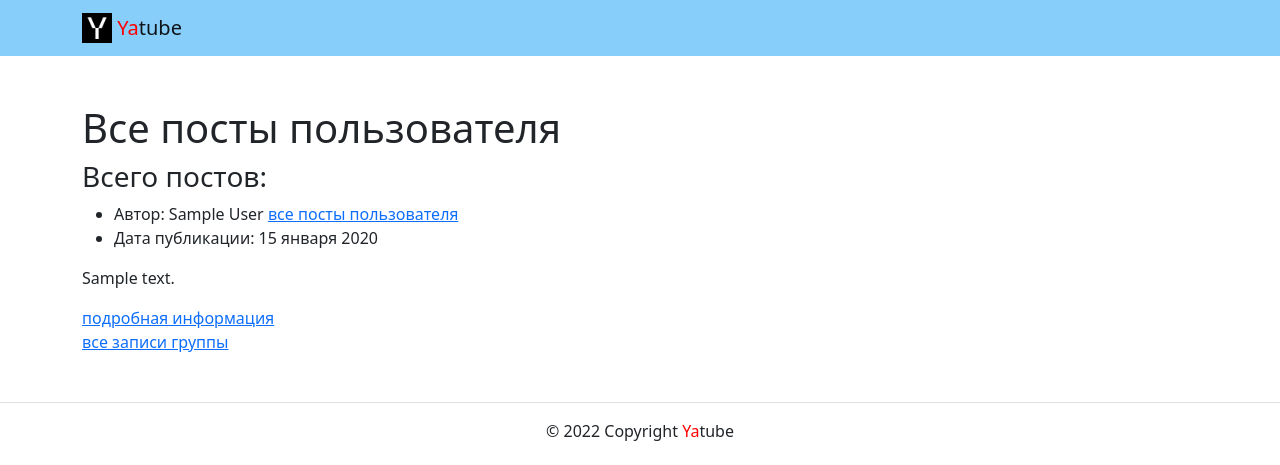
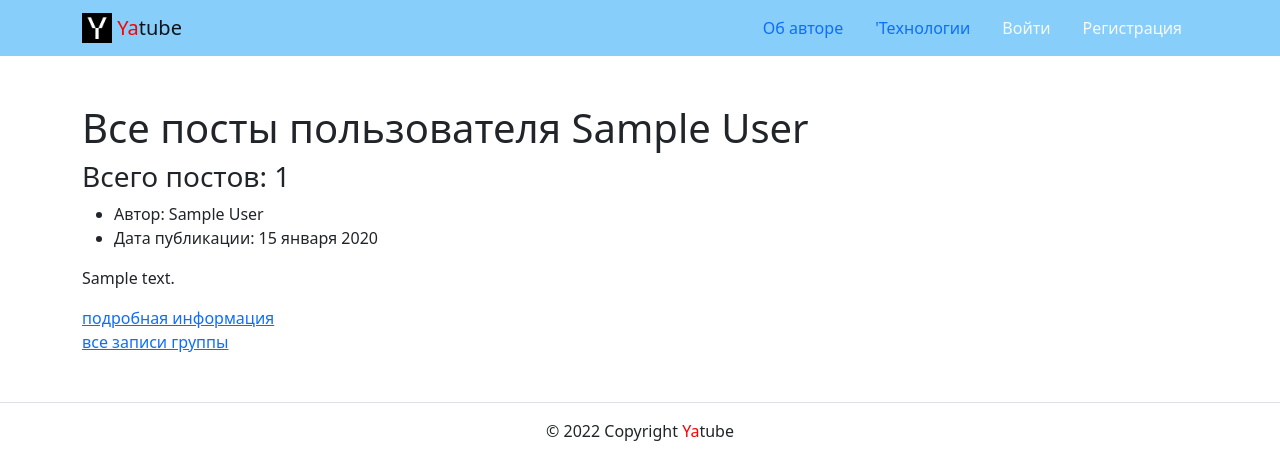
Before and after one commit to Iultina/hw02_community, a Django app: a page that uses yatube/templates/posts/profile.html in a window 1280 px wide. Shown: the top 465 px of the page. Run offline with Django 3.2, Linux system fonts and the light colour scheme; tables that the repository leaves empty hold one stand-in row (values such as "Sample post"); some libraries are stand-ins or nearby versions.

Commit message:
Перед финальным заданием

```diff
--- a/yatube/posts/views.py
+++ b/yatube/posts/views.py
@@ -37,6 +37,8 @@
     page_obj = paginator.get_page(page_number)
     context = {
       'page_obj': page_obj,
+      'posts' : posts,
+      'author': author,
     }
     return render(request, template, context)
 
@@ -44,11 +46,8 @@
 def post_detail(request, post_id):
     template = 'posts/post_detail.html'
     post = get_object_or_404(Post, pk=post_id)
-    posts = Post.objects.filter(pk=post.pk)
-    paginator = Paginator(posts, num_of_posts)
-    page_number = request.GET.get('page')
-    page_obj = paginator.get_page(page_number)
+    #posts = Post.objects.filter(pk=post.pk)
     context = {
-        'page_obj': page_obj,
+        'post': post,
     }
     return render(request, template, context)
--- a/yatube/templates/includes/header.html
+++ b/yatube/templates/includes/header.html
@@ -1,9 +1,40 @@
 {% load static %}
+{% with request.resolver_match.view_name as view_name %}
   <nav class="navbar navbar-light" style="background-color: lightskyblue">
     <div class="container">
       <a class="navbar-brand" href="{% url 'posts:index' %}">
         <img src="{% static 'img/logo.png' %}" width="30" height="30" class="d-inline-block align-top" alt="">
         <span style="color:red">Ya</span>tube
       </a>
+      <ul class="nav nav-pills">
+        <li class="nav-item">
+          <a class="nav-link {% if view_name  == 'about:author' %}active{% endif %}" href="{% url 'about:author' %}">Об авторе</a>
+        </li>
+        <li class="nav-item">
+          <a class="nav-link {% if view_name  == 'about:tech' %}active{% endif %}" href="{% url 'about:tech' %}"> 'Технологии</a>
+        </li>
+        {% if user.is_authenticated %}
+        <li class="nav-item">
+          <a class="nav-link" href="<!--  -->">Новая запись</a>
+        </li>
+        <li class="nav-item">
+          <a class="nav-link link-light {% if view_name  == 'users:password_change' %}active{% endif %}" href="{% url 'users:password_change' %}">Изменить пароль</a>
+        </li>
+        <li class="nav-item">
+          <a class="nav-link link-light {% if view_name  == 'users:logout' %}active{% endif %}" href="{% url 'users:logout' %}">Выйти</a>
+        </li>
+        <li>
+          Пользователь: {{ posts.author.get_full_name }}
+        </li>
+        {% else %}
+        <li class="nav-item">
+          <a class="nav-link link-light {% if view_name  == 'users:login' %}active{% endif %}" href="{% url 'users:login' %}">Войти</a>
+        </li>
+        <li class="nav-item">
+          <a class="nav-link link-light {% if view_name  == 'users:signup' %}active{% endif %}" href="{% url 'users:signup' %}">Регистрация</a>
+        </li>
+        {% endif %}
+      </ul>
     </div>
   </nav>
+{% endwith %}
--- a/yatube/templates/posts/profile.html
+++ b/yatube/templates/posts/profile.html
@@ -1,15 +1,14 @@
 {% extends 'base.html' %}
-{% block title %}Профайл пользователя{{ post.author.get_full_name }}{% endblock %}
+{% block title %}Профайл пользователя {{ author.get_full_name }}{% endblock %}
 {% block content %}
       <div class="container py-5">
-        <h1>Все посты пользователя{{ post.author.get_full_name }} </h1>
-        <h3>Всего постов: <!-- --> </h3>
+        <h1>Все посты пользователя {{ author.get_full_name }} </h1>
+        <h3>Всего постов: {{ author.author_name.count }} </h3>
         <article>
           {% for post in page_obj %}
           <ul>
             <li>
               Автор: {{ post.author.get_full_name }}
-              <a href="<!-- -->">все посты пользователя</a>
             </li>
             <li>
               Дата публикации: {{ post.pub_date|date:"d E Y" }}
```
Also changed, not shown: yatube/templates/posts/post_detail.html (+3 -4 lines). Lines whose indentation alone changed are shown as unchanged.
